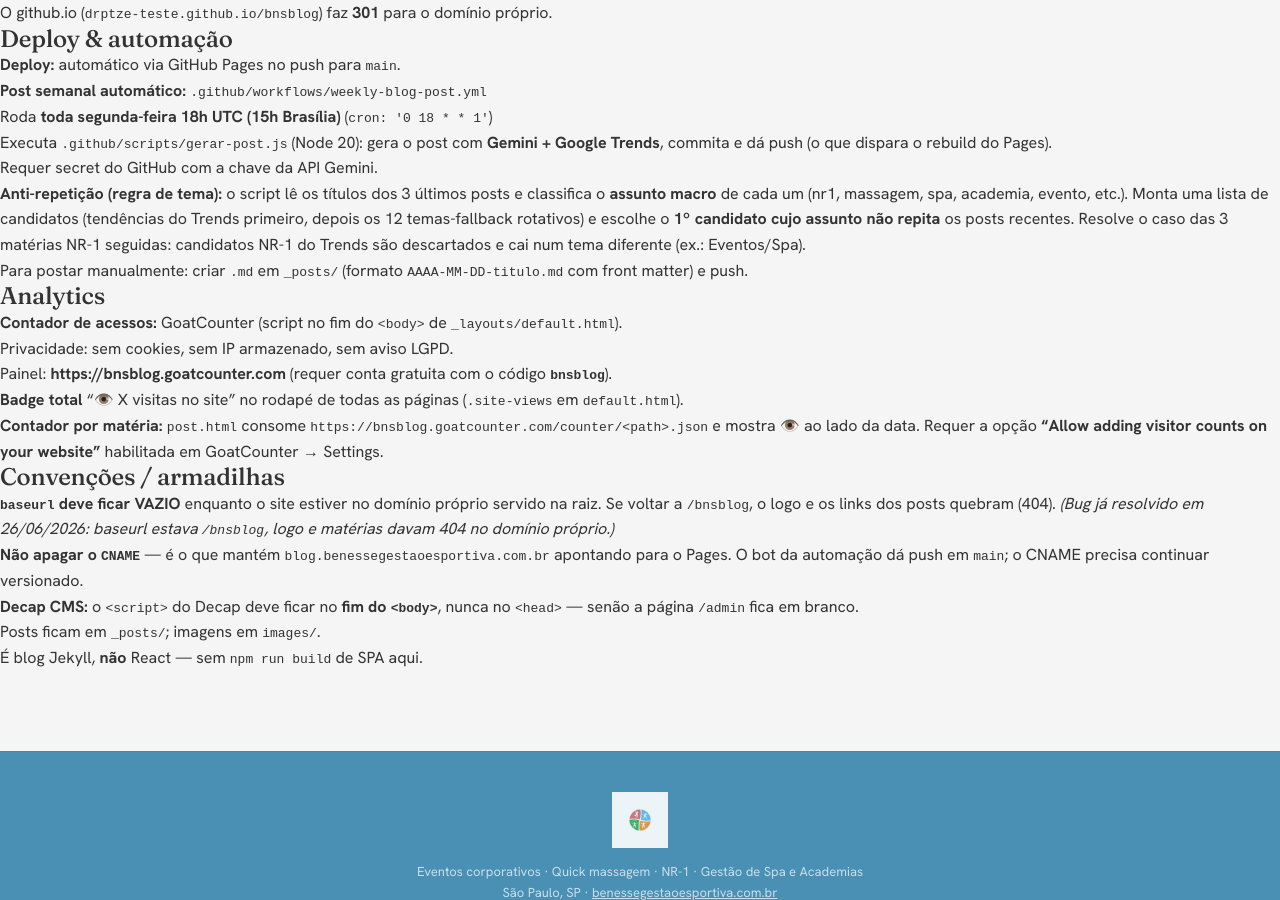
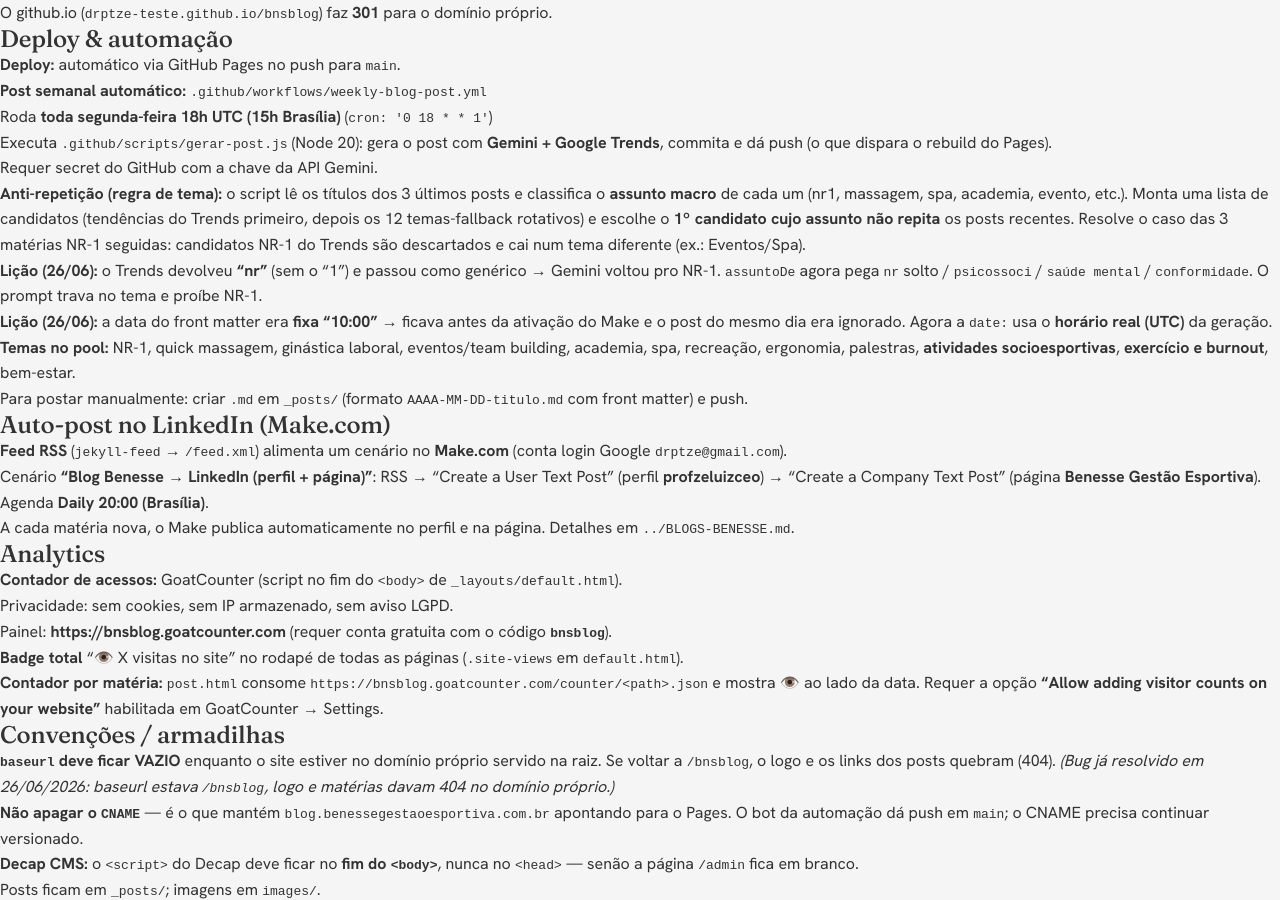
Before and after one commit to drptze-teste/bnsblog, a Jekyll site: the page built from CLAUDE.md, in a window 1280 px wide and 900 px high, scrolled down 421 px. Built offline with Jekyll 4.4.1, drawn with Linux system fonts in a browser that asks for light colours; our own code applies the rules of GitHub Pages for plain Markdown files.

Commit message:
docs: automacao LinkedIn (Make) + licoes (trend 'nr', data fixa) + temas novos
Co-Authored-By: Claude Opus 4.8 <noreply@anthropic.com>

```diff
--- a/CLAUDE.md
+++ b/CLAUDE.md
@@ -31,7 +31,19 @@ gestão de spa e academias. Posts publicados **automaticamente toda semana** por
     candidatos (tendências do Trends primeiro, depois os 12 temas-fallback rotativos) e escolhe o
     **1º candidato cujo assunto não repita** os posts recentes. Resolve o caso das 3 matérias NR-1
     seguidas: candidatos NR-1 do Trends são descartados e cai num tema diferente (ex.: Eventos/Spa).
+    - **Lição (26/06):** o Trends devolveu **"nr"** (sem o "1") e passou como genérico → Gemini voltou pro NR-1.
+      `assuntoDe` agora pega `nr` solto / `psicossoci` / `saúde mental` / `conformidade`. O prompt trava no tema e proíbe NR-1.
+    - **Lição (26/06):** a data do front matter era **fixa "10:00"** → ficava antes da ativação do Make e o post do mesmo
+      dia era ignorado. Agora a `date:` usa o **horário real (UTC)** da geração.
+    - **Temas no pool:** NR-1, quick massagem, ginástica laboral, eventos/team building, academia, spa, recreação,
+      ergonomia, palestras, **atividades socioesportivas**, **exercício e burnout**, bem-estar.
 - Para postar manualmente: criar `.md` em `_posts/` (formato `AAAA-MM-DD-titulo.md` com front matter) e push.
+
+## Auto-post no LinkedIn (Make.com)
+- **Feed RSS** (`jekyll-feed` → `/feed.xml`) alimenta um cenário no **Make.com** (conta login Google `drptze@gmail.com`).
+- Cenário **"Blog Benesse → LinkedIn (perfil + página)"**: RSS → "Create a User Text Post" (perfil **profzeluizceo**)
+  → "Create a Company Text Post" (página **Benesse Gestão Esportiva**). Agenda **Daily 20:00 (Brasília)**.
+- A cada matéria nova, o Make publica automaticamente no perfil e na página. Detalhes em `../BLOGS-BENESSE.md`.
 
 ## Analytics
 - **Contador de acessos:** GoatCounter (script no fim do `<body>` de `_layouts/default.html`).
```
